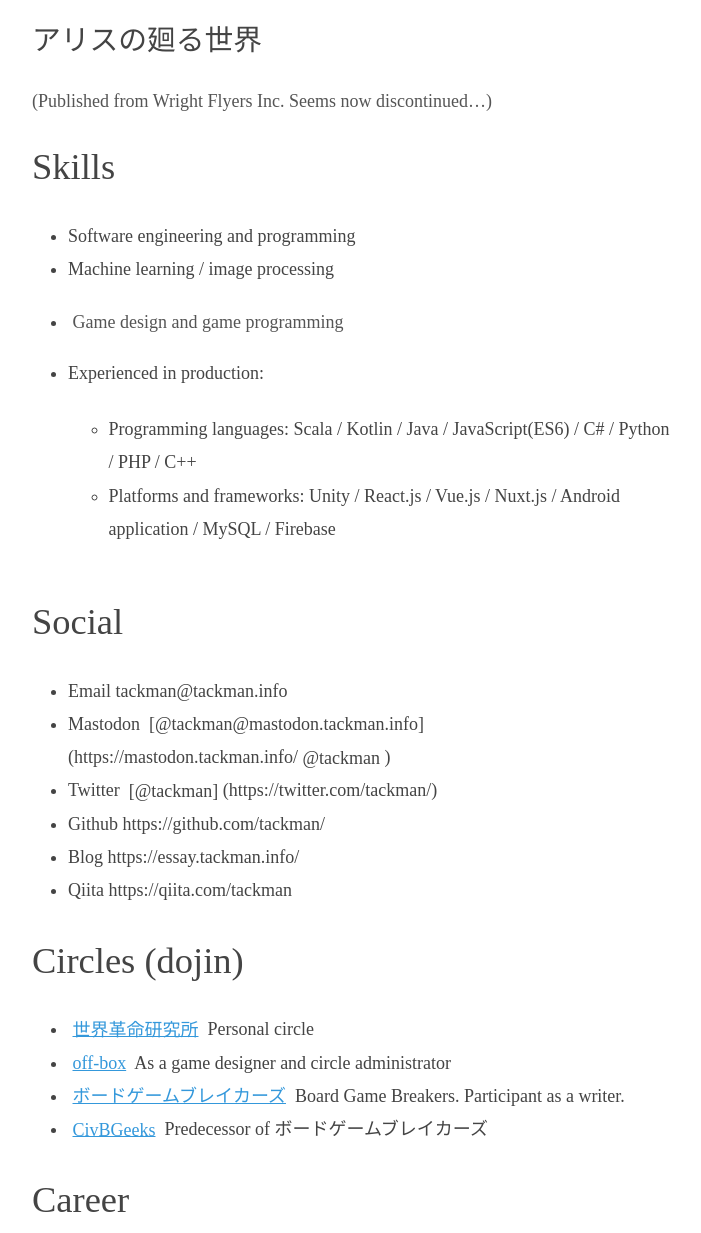
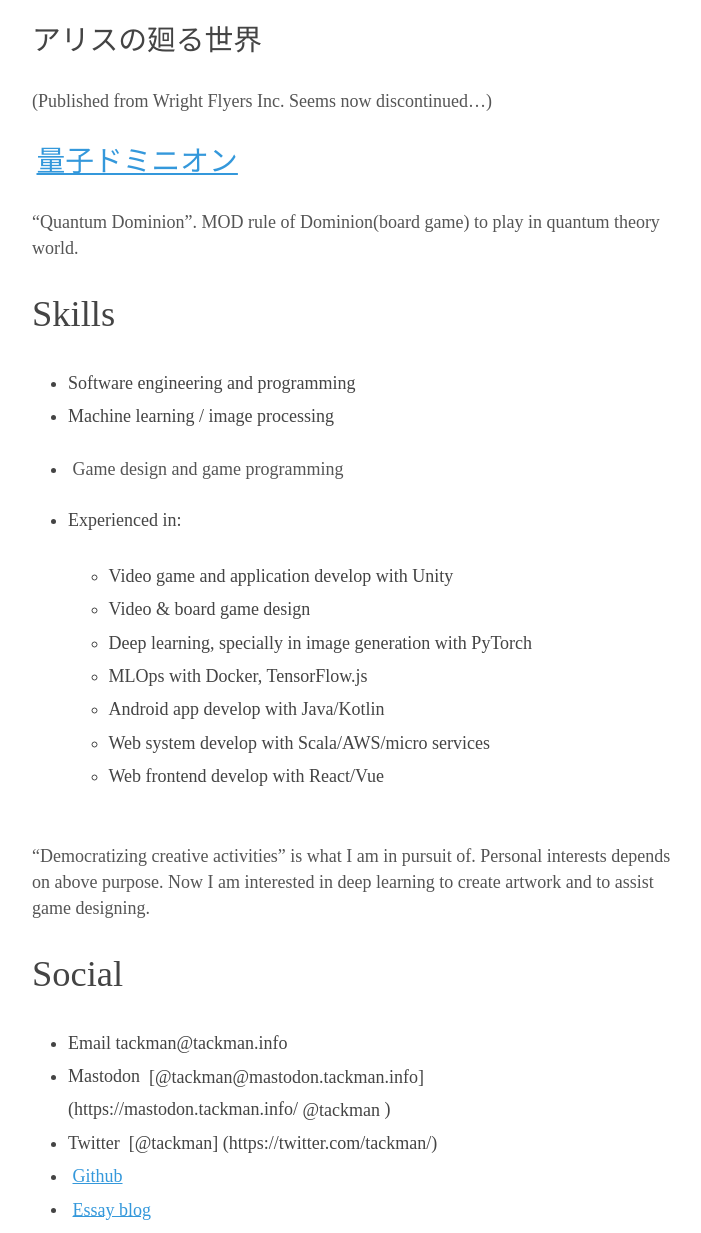
Before and after one commit to tackman/tackman.info, a plain HTML site: page index.html in a window 1280 px wide. Shown: the part 1100-2333 px from the top of the page, without its empty margins (284-985 px from the left). Drawn offline with Linux system fonts and the light colour scheme; a web font is replaced by a local one.

Commit message:
update html

```diff
--- a/index.html
+++ b/index.html
@@ -31,9 +31,15 @@
     <p>Yuri-Kure, 百合 board game.</p>
     <ul>
       <li>
-        Game scoring support tool https://yurikure.wr-inst.org/app/
+        <a href="https://yurikure.wr-inst.org/app/"
+          >Game scoring support tool</a
+        >
         <ul>
-          <li>Source: https://github.com/tackman/YurikureScoreApp</li>
+          <li>
+            <a href="https://github.com/tackman/YurikureScoreApp"
+              >Source(GitHub)</a
+            >
+          </li>
         </ul>
       </li>
     </ul>
@@ -56,25 +62,36 @@
     <p>Catan (board game) auto map generator</p>
     <h3 id="アリスの廻る世界">アリスの廻る世界</h3>
     <p>(Published from Wright Flyers Inc. Seems now discontinued…)</p>
+    <h3 id="量子ドミニオン">
+      <a href="https://tackman.booth.pm/items/1272485">量子ドミニオン</a>
+    </h3>
+    <p>
+      “Quantum Dominion”. MOD rule of Dominion(board game) to play in quantum
+      theory world.
+    </p>
     <h2 id="skills">Skills</h2>
     <ul>
       <li>Software engineering and programming</li>
       <li>Machine learning / image processing</li>
       <li><p>Game design and game programming</p></li>
       <li>
-        Experienced in production:
+        Experienced in:
         <ul>
-          <li>
-            Programming languages: Scala / Kotlin / Java / JavaScript(ES6) / C#
-            / Python / PHP / C++
-          </li>
-          <li>
-            Platforms and frameworks: Unity / React.js / Vue.js / Nuxt.js /
-            Android application / MySQL / Firebase
-          </li>
+          <li>Video game and application develop with Unity</li>
+          <li>Video &amp; board game design</li>
+          <li>Deep learning, specially in image generation with PyTorch</li>
+          <li>MLOps with Docker, TensorFlow.js</li>
+          <li>Android app develop with Java/Kotlin</li>
+          <li>Web system develop with Scala/AWS/micro services</li>
+          <li>Web frontend develop with React/Vue</li>
         </ul>
       </li>
     </ul>
+    <p>
+      “Democratizing creative activities” is what I am in pursuit of. Personal
+      interests depends on above purpose. Now I am interested in deep learning
+      to create artwork and to assist game designing.
+    </p>
     <h2 id="social">Social</h2>
     <ul>
       <li>Email tackman@tackman.info</li>
@@ -93,9 +110,9 @@
         <span class="citation" data-cites="tackman">[@tackman]</span
         >(https://twitter.com/tackman/)
       </li>
-      <li>Github https://github.com/tackman/</li>
-      <li>Blog https://essay.tackman.info/</li>
-      <li>Qiita https://qiita.com/tackman</li>
+      <li><a href="https://github.com/tackman/">Github</a></li>
+      <li><a href="https://essay.tackman.info/">Essay blog</a></li>
+      <li><a href="https://qiita.com/tackman">Qiita</a></li>
     </ul>
     <h2 id="circles-dojin">Circles (dojin)</h2>
     <ul>
@@ -116,8 +133,8 @@
     <h2 id="career">Career</h2>
     <ul>
       <li>
-        I’ve graduated Department of Information and Communication Engineering,
-        Tokyo Univ in 2011.
+        Graduated Department of Information and Communication Engineering, The
+        University of Tokyo in 2011.
       </li>
       <li>
         2011~2012 Worked at a software developing company, as an Android app
@@ -140,6 +157,5 @@
       </li>
       <li>2018~ Freelance</li>
     </ul>
-    <p>“Democratizing creative activities” is what I am in pursuit of.</p>
   </body>
 </html>
```
